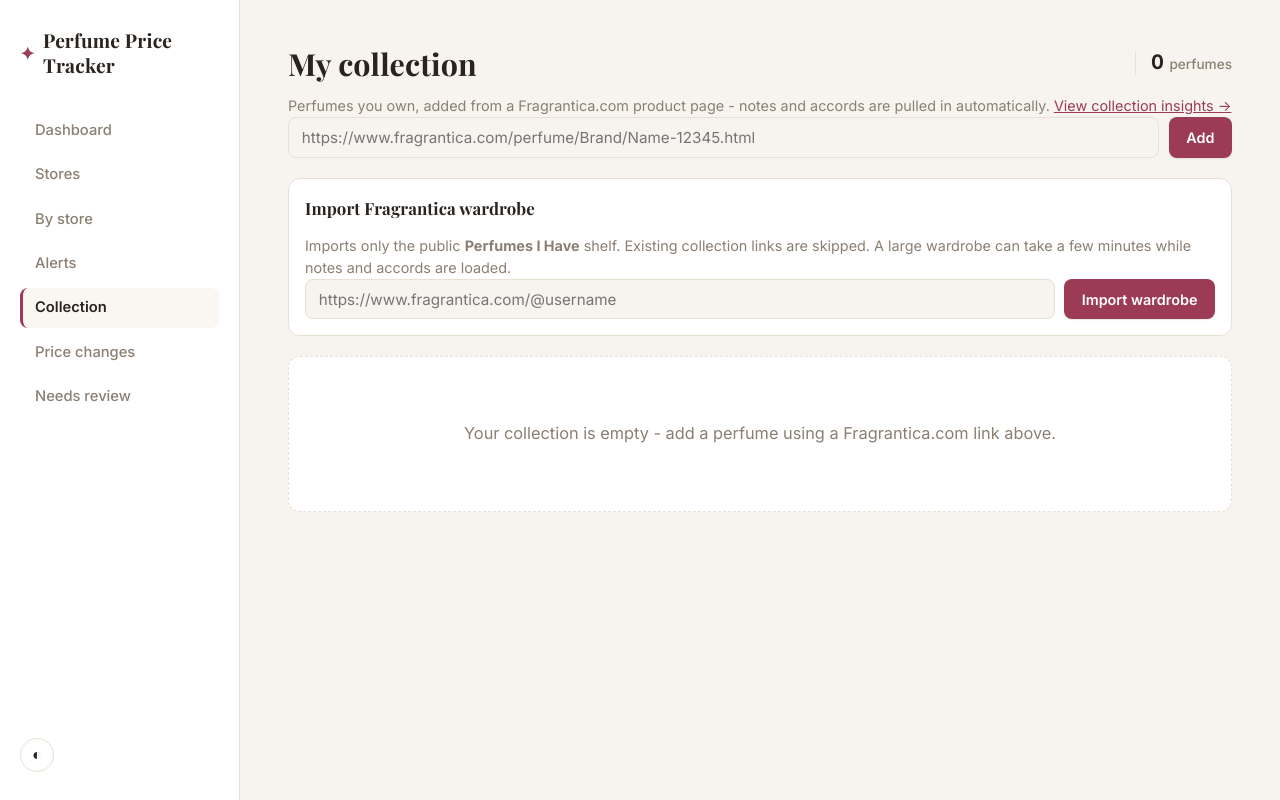
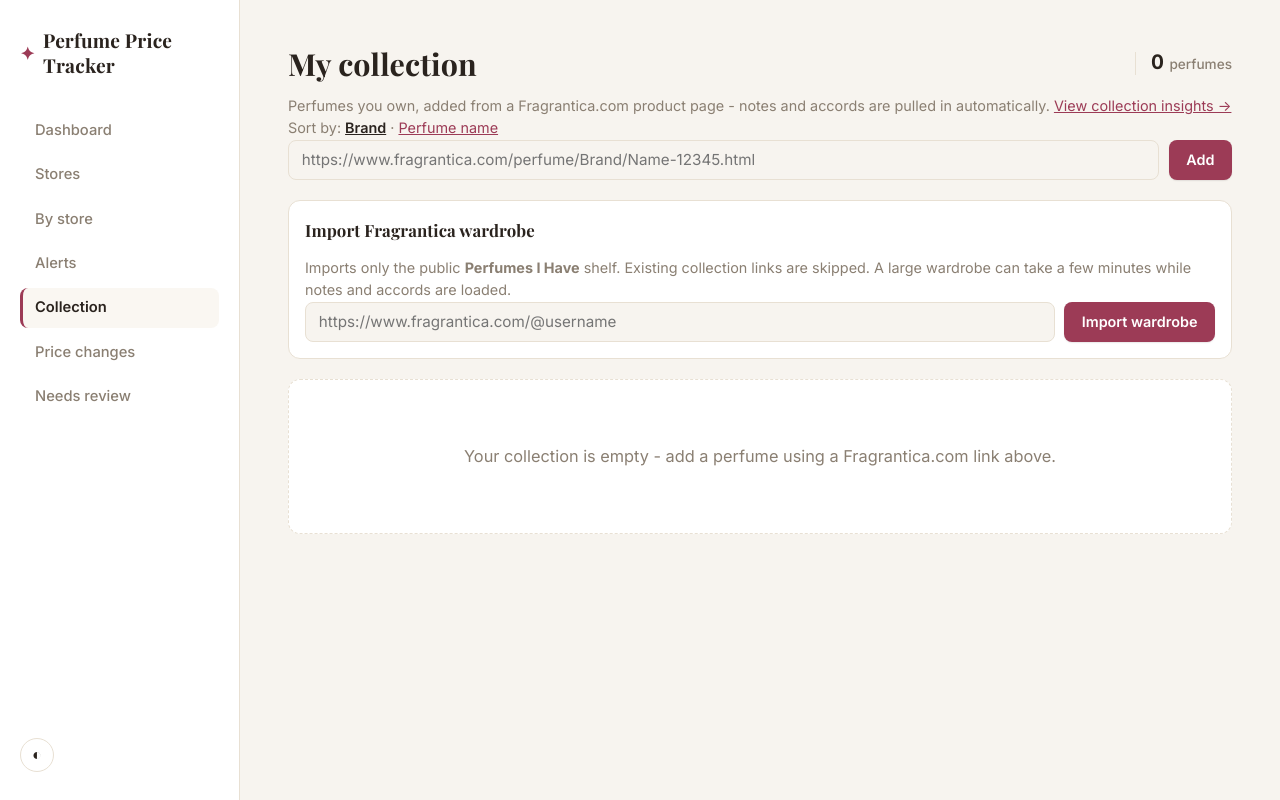
Before and after one commit to Radu-Caragin/parfumareala, a FastAPI app: page /collection in a window 1280 px wide. Run offline with FastAPI, Linux system fonts and the light colour scheme.

Commit message:
sort collection

```diff
--- a/app/database/repositories/collection.py
+++ b/app/database/repositories/collection.py
@@ -18,12 +18,21 @@ def get_by_url(db: Session, fragrantica_url: str) -> CollectionPerfume | None:
     return db.scalar(select(CollectionPerfume).where(CollectionPerfume.fragrantica_url == fragrantica_url))
 
 
-def list_all(db: Session) -> list[CollectionPerfume]:
+def list_all(db: Session, *, sort_by: str = "brand") -> list[CollectionPerfume]:
+    """sort_by="brand" (default) orders by brand then name, so perfumes
+    from the same brand stay grouped together. sort_by="name" orders by
+    the perfume name alone, ignoring brand entirely - e.g. "Erba Gold"
+    sorts under E, not under Xerjoff."""
+    order = (
+        (CollectionPerfume.name,)
+        if sort_by == "name"
+        else (CollectionPerfume.brand, CollectionPerfume.name)
+    )
     return list(
         db.scalars(
             select(CollectionPerfume)
             .options(selectinload(CollectionPerfume.accords), selectinload(CollectionPerfume.notes))
-            .order_by(CollectionPerfume.brand, CollectionPerfume.name)
+            .order_by(*order)
         )
     )
 
--- a/app/routes/collection.py
+++ b/app/routes/collection.py
@@ -19,6 +19,8 @@ from app.utils.templates import templates
 
 router = APIRouter()
 
+_SORT_OPTIONS = {"brand", "name"}
+
 
 def _get_item_or_404(db: Session, item_id: int) -> CollectionPerfume:
     item = collection_repo.get(db, item_id)
@@ -27,9 +29,14 @@ def _get_item_or_404(db: Session, item_id: int) -> CollectionPerfume:
     return item
 
 
+def _clean_sort(sort_by: str) -> str:
+    return sort_by if sort_by in _SORT_OPTIONS else "brand"
+
+
 @router.get("/collection", response_class=HTMLResponse)
-async def list_collection(request: Request, db: Session = Depends(get_db)) -> HTMLResponse:
-    items = collection_repo.list_all(db)
+async def list_collection(request: Request, sort: str = "brand", db: Session = Depends(get_db)) -> HTMLResponse:
+    sort = _clean_sort(sort)
+    items = collection_repo.list_all(db, sort_by=sort)
     return templates.TemplateResponse(
         request,
         "collection/list.html",
@@ -39,6 +46,7 @@ async def list_collection(request: Request, db: Session = Depends(get_db)) -> HT
             "url": "",
             "profile_url": "",
             "import_result": None,
+            "sort": sort,
         },
     )
 
@@ -51,7 +59,10 @@ async def collection_insights(request: Request, db: Session = Depends(get_db)) -
 
 
 @router.post("/collection")
-async def add_collection_item_route(request: Request, url: str = Form(""), db: Session = Depends(get_db)):
+async def add_collection_item_route(
+    request: Request, url: str = Form(""), sort: str = Form("brand"), db: Session = Depends(get_db)
+):
+    sort = _clean_sort(sort)
     error = None
     try:
         await collection_service.add_from_fragrantica_url(db, url)
@@ -63,7 +74,7 @@ async def add_collection_item_route(request: Request, url: str = Form(""), db: S
         error = "Couldn't fetch that page from Fragrantica - try again in a moment."
 
     if error:
-        items = collection_repo.list_all(db)
+        items = collection_repo.list_all(db, sort_by=sort)
         return templates.TemplateResponse(
             request,
             "collection/list.html",
@@ -73,16 +84,18 @@ async def add_collection_item_route(request: Request, url: str = Form(""), db: S
                 "url": url,
                 "profile_url": "",
                 "import_result": None,
+                "sort": sort,
             },
             status_code=400,
         )
-    return RedirectResponse(url="/collection", status_code=303)
+    return RedirectResponse(url=f"/collection?sort={sort}", status_code=303)
 
 
 @router.post("/collection/import-fragrantica", response_class=HTMLResponse)
 async def import_fragrantica_wardrobe_route(
-    request: Request, profile_url: str = Form(""), db: Session = Depends(get_db)
+    request: Request, profile_url: str = Form(""), sort: str = Form("brand"), db: Session = Depends(get_db)
 ) -> HTMLResponse:
+    sort = _clean_sort(sort)
     error = None
     result = None
     try:
@@ -92,7 +105,7 @@ async def import_fragrantica_wardrobe_route(
     except WardrobeScrapingError:
         error = "Couldn't read the public 'Perfumes I Have' shelf from that Fragrantica profile."
 
-    items = collection_repo.list_all(db)
+    items = collection_repo.list_all(db, sort_by=sort)
     return templates.TemplateResponse(
         request,
         "collection/list.html",
@@ -102,6 +115,7 @@ async def import_fragrantica_wardrobe_route(
             "url": "",
             "profile_url": profile_url,
             "import_result": result,
+            "sort": sort,
         },
         status_code=400 if error else 200,
     )
@@ -109,8 +123,13 @@ async def import_fragrantica_wardrobe_route(
 
 @router.post("/collection/{item_id}/ownership")
 async def update_collection_ownership_route(
-    item_id: int, price: str = Form(""), volume_ml: str = Form(""), db: Session = Depends(get_db)
+    item_id: int,
+    price: str = Form(""),
+    volume_ml: str = Form(""),
+    sort: str = Form("brand"),
+    db: Session = Depends(get_db),
 ):
+    sort = _clean_sort(sort)
     item = _get_item_or_404(db, item_id)
 
     price_value = price.strip()
@@ -136,11 +155,12 @@ async def update_collection_ownership_route(
             parsed_volume = None
 
     collection_repo.update_ownership(db, item, price=parsed_price, currency=item.currency, volume_ml=parsed_volume)
-    return RedirectResponse(url="/collection", status_code=303)
+    return RedirectResponse(url=f"/collection?sort={sort}", status_code=303)
 
 
 @router.post("/collection/{item_id}/delete")
-async def delete_collection_item_route(item_id: int, db: Session = Depends(get_db)):
+async def delete_collection_item_route(item_id: int, sort: str = Form("brand"), db: Session = Depends(get_db)):
+    sort = _clean_sort(sort)
     item = _get_item_or_404(db, item_id)
     collection_repo.delete(db, item)
-    return RedirectResponse(url="/collection", status_code=303)
+    return RedirectResponse(url=f"/collection?sort={sort}", status_code=303)
--- a/app/static/css/style.css
+++ b/app/static/css/style.css
@@ -1411,3 +1411,8 @@ h3 {
 .family-top-perfumes {
     margin: 0.5rem 0 0;
 }
+
+.collection-sort a.active {
+    font-weight: 600;
+    color: var(--color-text);
+}
--- a/app/templates/collection/list.html
+++ b/app/templates/collection/list.html
@@ -15,8 +15,16 @@
     <a href="/collection/insights">View collection insights &rarr;</a>
 </p>
 
+<p class="meta collection-sort">
+    Sort by:
+    <a href="/collection?sort=brand" class="{{ 'active' if sort == 'brand' else '' }}">Brand</a>
+    &middot;
+    <a href="/collection?sort=name" class="{{ 'active' if sort == 'name' else '' }}">Perfume name</a>
+</p>
+
 <form method="post" action="/collection" class="collection-add-form">
     <input type="url" name="url" placeholder="https://www.fragrantica.com/perfume/Brand/Name-12345.html" value="{{ url }}" required>
+    <input type="hidden" name="sort" value="{{ sort }}">
     <button type="submit" class="button">Add</button>
 </form>
 
@@ -29,6 +37,7 @@
     <form method="post" action="/collection/import-fragrantica" class="collection-add-form"
           onsubmit="const button = this.querySelector('button'); button.disabled = true; button.textContent = 'Importing...';">
         <input type="url" name="profile_url" placeholder="https://www.fragrantica.com/@username" value="{{ profile_url }}" required>
+        <input type="hidden" name="sort" value="{{ sort }}">
         <button type="submit" class="button">Import wardrobe</button>
     </form>
 </section>
@@ -56,6 +65,7 @@
                 <span class="meta">{{ item.currency }}</span>
                 <input type="number" step="1" min="1" name="volume_ml" placeholder="Quantity" value="{{ item.volume_ml if item.volume_ml is not none else '' }}">
                 <span class="meta">ml</span>
+                <input type="hidden" name="sort" value="{{ sort }}">
                 <button type="submit" class="button secondary small">Save</button>
             </form>
             <form
@@ -64,6 +74,7 @@
                 onsubmit="return confirm('Remove {{ item.brand }} {{ item.name }} from your collection?');"
                 style="display:inline;"
             >
+                <input type="hidden" name="sort" value="{{ sort }}">
                 <button type="submit" class="button secondary small">Remove</button>
             </form>
         </div>
```
Also changed, not shown: tests/routes/test_collection.py (+27 -1 lines).
